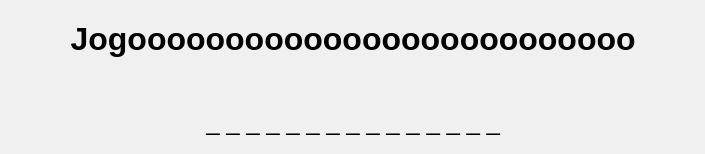
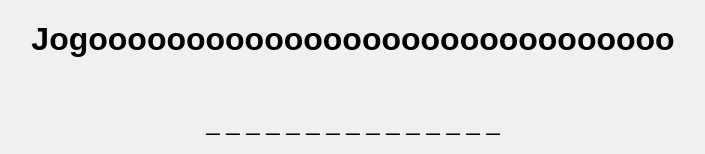
Before and after one commit to Diegogv3/DIEGO-PROJETO1, a plain HTML site: page index.html in a window 1280 px wide. Shown: the top 154 px of the page, without its empty margins (287-992 px from the left). Drawn offline with Linux system fonts and the light colour scheme.

Commit message:
alteracao index.html

```diff
--- a/index.html
+++ b/index.html
@@ -7,7 +7,7 @@
     <link rel="stylesheet" href="estilo.css"> <!-- Link para o arquivo de estilo CSS -->
 </head>
 <body>
-    <h1>Jogoooooooooooooooooooooooooo</h1> <!-- Título do jogo na página -->
+    <h1>Jogoooooooooooooooooooooooooooooo</h1> <!-- Título do jogo na página -->
     <div id="container-jogo"> <!-- Contêiner principal do jogo -->
         <p id="palavra"></p> <!-- Parágrafo onde a palavra será exibida -->
         <div id="container-letras"> <!-- Contêiner para as letras -->
```
